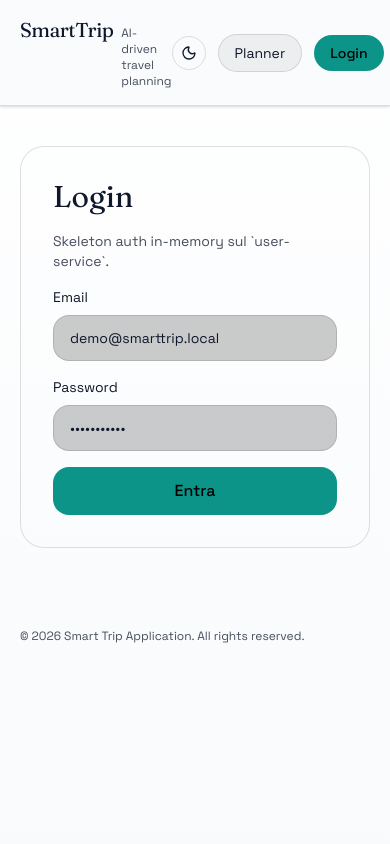
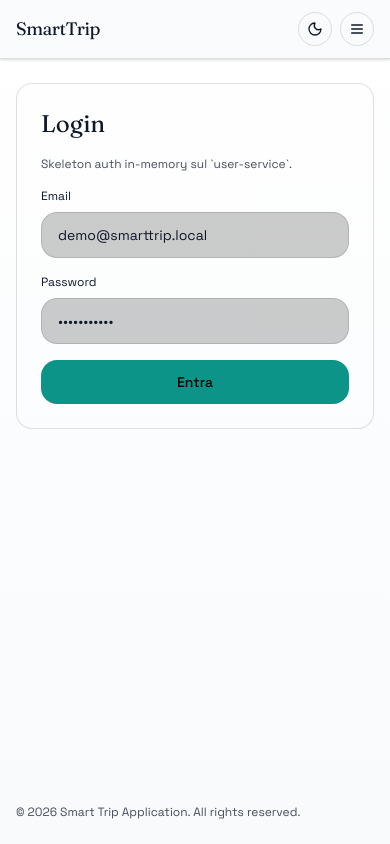
Before and after one commit to yuriisuprun/food-delivery-application, a React (Vite) app in the folder web/: page /login in a window 390 px wide. Built offline with nearby package versions, Linux system fonts and the light colour scheme; no server answers.

Commit message:
Make frontend mobile first

```diff
--- a/web/src/ui/layout/Header.tsx
+++ b/web/src/ui/layout/Header.tsx
@@ -1,6 +1,6 @@
-import React from "react";
+import React, { useState } from "react";
 import { Link } from "react-router";
-import { Moon, Sun } from "lucide-react";
+import { Moon, Sun, Menu, X } from "lucide-react";
 
 interface HeaderProps {
   token: string | null;
@@ -10,11 +10,13 @@ interface HeaderProps {
 }
 
 export default function Header({ token, theme, toggleTheme, onLogout }: HeaderProps) {
+  const [mobileMenuOpen, setMobileMenuOpen] = useState(false);
+
   const headerStyle = {
     backgroundColor:
       theme === "light"
-        ? "rgba(248, 250, 252, 0.8)" // Very light gray with high transparency
-        : "rgba(7, 10, 18, 0.75)",   // Dark theme background
+        ? "rgba(248, 250, 252, 0.8)"
+        : "rgba(7, 10, 18, 0.75)",
     boxShadow:
       theme === "light"
         ? "0 1px 3px rgba(0,0,0,0.1), 0 1px 2px rgba(0,0,0,0.06)"
@@ -26,17 +28,19 @@ export default function Header({ token, theme, toggleTheme, onLogout }: HeaderPr
       className="sticky top-0 z-20 border-b border-[color:var(--line)] backdrop-blur transition-all duration-300"
       style={headerStyle}
     >
-      <div className="mx-auto flex max-w-6xl items-center justify-between px-5 py-4">
-        <Link to="/" className="flex items-baseline gap-2">
-          <div className="brand text-xl tracking-tight">SmartTrip</div>
-          <div className="text-xs text-[color:var(--fg1)]">AI-driven travel planning</div>
+      <div className="mx-auto flex max-w-6xl items-center justify-between px-4 py-3 sm:px-5 sm:py-4">
+        {/* Logo */}
+        <Link to="/" className="flex flex-shrink-0 flex-col gap-0.5 sm:flex-row sm:items-baseline sm:gap-2">
+          <div className="brand text-lg sm:text-xl tracking-tight">SmartTrip</div>
+          <div className="hidden text-xs text-[color:var(--fg1)] sm:block">AI-driven travel planning</div>
         </Link>
 
-        <nav className="flex items-center gap-3 text-sm">
+        {/* Desktop Navigation */}
+        <nav className="hidden items-center gap-2 text-sm md:flex">
           <button
             type="button"
             onClick={toggleTheme}
-            className="rounded-full border border-[color:var(--line)] p-2 hover:bg-white/5 dark:hover:bg-white/5 light:hover:bg-black/5 transition-colors"
+            className="rounded-full border border-[color:var(--line)] p-2 hover:bg-white/5 transition-colors"
             aria-label={`Switch to ${theme === "light" ? "dark" : "light"} mode`}
           >
             {theme === "light" ? (
@@ -78,7 +82,80 @@ export default function Header({ token, theme, toggleTheme, onLogout }: HeaderPr
             </button>
           )}
         </nav>
+
+        {/* Mobile Menu Button */}
+        <div className="flex items-center gap-2 md:hidden">
+          <button
+            type="button"
+            onClick={toggleTheme}
+            className="rounded-full border border-[color:var(--line)] p-2 hover:bg-white/5 transition-colors"
+            aria-label={`Switch to ${theme === "light" ? "dark" : "light"} mode`}
+          >
+            {theme === "light" ? (
+              <Moon className="h-4 w-4" />
+            ) : (
+              <Sun className="h-4 w-4" />
+            )}
+          </button>
+          <button
+            type="button"
+            onClick={() => setMobileMenuOpen(!mobileMenuOpen)}
+            className="rounded-full border border-[color:var(--line)] p-2 hover:bg-white/5 transition-colors"
+            aria-label="Toggle menu"
+          >
+            {mobileMenuOpen ? (
+              <X className="h-4 w-4" />
+            ) : (
+              <Menu className="h-4 w-4" />
+            )}
+          </button>
+        </div>
       </div>
+
+      {/* Mobile Menu */}
+      {mobileMenuOpen && (
+        <div className="border-t border-[color:var(--line)] bg-inherit md:hidden">
+          <nav className="flex flex-col gap-2 px-4 py-3 text-sm">
+            <Link
+              to="/planner"
+              className="rounded-full border border-[color:var(--line)] px-4 py-2 transition-colors text-center"
+              style={{
+                backgroundColor: theme === 'light' ? 'rgba(0, 0, 0, 0.05)' : 'rgba(255, 255, 255, 0.05)',
+              }}
+              onClick={() => setMobileMenuOpen(false)}
+            >
+              Planner
+            </Link>
+            {!token ? (
+              <Link
+                to="/login"
+                className="rounded-full px-4 py-2 font-medium transition-opacity text-center"
+                style={{
+                  backgroundColor: 'var(--accent)',
+                  color: '#000',
+                }}
+                onClick={() => setMobileMenuOpen(false)}
+              >
+                Login
+              </Link>
+            ) : (
+              <button
+                type="button"
+                className="rounded-full border border-[color:var(--line)] px-4 py-2 transition-colors"
+                style={{
+                  backgroundColor: theme === 'light' ? 'rgba(0, 0, 0, 0.05)' : 'rgba(255, 255, 255, 0.05)',
+                }}
+                onClick={() => {
+                  onLogout();
+                  setMobileMenuOpen(false);
+                }}
+              >
+                Logout
+              </button>
+            )}
+          </nav>
+        </div>
+      )}
     </header>
   );
 }
--- a/web/src/ui/layout/RootLayout.tsx
+++ b/web/src/ui/layout/RootLayout.tsx
@@ -15,14 +15,14 @@ export function RootLayout() {
   };
 
   return (
-    <div className="min-h-screen">
+    <div className="min-h-screen flex flex-col">
       <Header token={token} theme={theme} toggleTheme={toggleTheme} onLogout={handleLogout} />
 
-      <main className="mx-auto max-w-6xl px-5 py-10">
+      <main className="flex-1 mx-auto w-full max-w-6xl px-4 py-6 sm:px-5 sm:py-10">
         <Outlet />
       </main>
 
-      <footer className="mx-auto max-w-6xl px-5 py-10 text-xs text-[color:var(--fg1)]">
+      <footer className="mx-auto w-full max-w-6xl px-4 py-6 sm:px-5 sm:py-10 text-xs text-[color:var(--fg1)]">
         © 2026 Smart Trip Application. All rights reserved.
       </footer>
     </div>
--- a/web/src/ui/pages/LoginPage.tsx
+++ b/web/src/ui/pages/LoginPage.tsx
@@ -10,32 +10,32 @@ export function LoginPage() {
   const [error, setError] = useState<string | null>(null);
 
   return (
-    <div className="mx-auto grid max-w-md gap-4 rounded-3xl border border-[color:var(--line)] bg-white/5 p-8">
-      <h1 className="brand text-3xl">Login</h1>
-      <p className="text-sm text-[color:var(--fg1)]">
+    <div className="mx-auto grid max-w-md gap-4 sm:gap-6 rounded-2xl sm:rounded-3xl border border-[color:var(--line)] bg-white/5 p-6 sm:p-8">
+      <h1 className="brand text-2xl sm:text-3xl">Login</h1>
+      <p className="text-xs sm:text-sm text-[color:var(--fg1)]">
         Skeleton auth in-memory sul `user-service`.
       </p>
 
       {error ? (
-        <div className="rounded-2xl border border-[color:var(--danger)]/40 bg-[color:var(--danger)]/10 px-4 py-3 text-sm">
+        <div className="rounded-2xl border border-[color:var(--danger)]/40 bg-[color:var(--danger)]/10 px-4 py-3 text-xs sm:text-sm">
           {error}
         </div>
       ) : null}
 
-      <label className="grid gap-2 text-sm">
+      <label className="grid gap-2 text-xs sm:text-sm">
         Email
         <input
-          className="rounded-2xl border border-[color:var(--line)] bg-black/20 px-4 py-3 outline-none focus:border-white/25"
+          className="rounded-2xl border border-[color:var(--line)] bg-black/20 px-4 py-3 outline-none focus:border-white/25 text-sm"
           value={email}
           onChange={(e) => setEmail(e.target.value)}
           autoComplete="email"
         />
       </label>
-      <label className="grid gap-2 text-sm">
+      <label className="grid gap-2 text-xs sm:text-sm">
         Password
         <input
           type="password"
-          className="rounded-2xl border border-[color:var(--line)] bg-black/20 px-4 py-3 outline-none focus:border-white/25"
+          className="rounded-2xl border border-[color:var(--line)] bg-black/20 px-4 py-3 outline-none focus:border-white/25 text-sm"
           value={password}
           onChange={(e) => setPassword(e.target.value)}
           autoComplete="current-password"
@@ -45,7 +45,7 @@ export function LoginPage() {
       <div className="grid gap-2">
         <button
           type="button"
-          className="rounded-2xl bg-[color:var(--accent)] px-5 py-3 font-medium text-black hover:brightness-95"
+          className="rounded-2xl bg-[color:var(--accent)] px-5 py-3 font-medium text-black hover:brightness-95 text-sm sm:text-base"
           onClick={async () => {
             setError(null);
             try {
--- a/web/src/ui/pages/PlannerPage.tsx
+++ b/web/src/ui/pages/PlannerPage.tsx
@@ -10,18 +10,18 @@ export function PlannerPage() {
   const [trips, setTrips] = useState<Array<{ id: string; destination: string; days: number; budgetEur: number; itineraryMarkdown: string | null }>>([]);
 
   return (
-    <div className="grid gap-6">
+    <div className="grid gap-4 sm:gap-6">
       <div className="grid gap-2">
-        <h1 className="brand text-3xl">Planner</h1>
-        <p className="text-sm text-[color:var(--fg1)]">
+        <h1 className="brand text-2xl sm:text-3xl">Planner</h1>
+        <p className="text-xs sm:text-sm text-[color:var(--fg1)]">
           Call to `trip-service` that forwards the request to `ai-service` and saves the trip on Postgres.
         </p>
       </div>
 
-      <div className="grid gap-4 rounded-3xl border border-[color:var(--line)] bg-white/5 p-6 md:grid-cols-3">
+      <div className="grid gap-4 rounded-2xl sm:rounded-3xl border border-[color:var(--line)] bg-white/5 p-6 sm:p-6 grid-cols-1 sm:grid-cols-2 lg:grid-cols-3">
         <Field label="Destination">
           <input
-            className="w-full rounded-2xl border border-[color:var(--line)] bg-black/20 px-4 py-3 outline-none focus:border-white/25"
+            className="w-full rounded-2xl border border-[color:var(--line)] bg-black/20 px-4 py-3 outline-none focus:border-white/25 text-sm"
             value={destination}
             onChange={(e) => setDestination(e.target.value)}
           />
@@ -30,7 +30,7 @@ export function PlannerPage() {
           <input
             type="number"
             min={1}
-            className="w-full rounded-2xl border border-[color:var(--line)] bg-black/20 px-4 py-3 outline-none focus:border-white/25"
+            className="w-full rounded-2xl border border-[color:var(--line)] bg-black/20 px-4 py-3 outline-none focus:border-white/25 text-sm"
             value={days}
             onChange={(e) => setDays(Number(e.target.value))}
           />
@@ -39,15 +39,15 @@ export function PlannerPage() {
           <input
             type="number"
             min={0}
-            className="w-full rounded-2xl border border-[color:var(--line)] bg-black/20 px-4 py-3 outline-none focus:border-white/25"
+            className="w-full rounded-2xl border border-[color:var(--line)] bg-black/20 px-4 py-3 outline-none focus:border-white/25 text-sm"
             value={budgetEur}
             onChange={(e) => setBudgetEur(Number(e.target.value))}
           />
         </Field>
-        <div className="md:col-span-3">
+        <div className="col-span-1 sm:col-span-2 lg:col-span-3 flex flex-col sm:flex-row gap-2">
           <button
             type="button"
-            className="rounded-2xl bg-[color:var(--accent2)] px-5 py-3 font-medium text-black hover:brightness-95"
+            className="rounded-2xl bg-[color:var(--accent2)] px-5 py-3 font-medium text-black hover:brightness-95 text-sm sm:text-base"
             onClick={async () => {
               setError(null);
               setMarkdown("");
@@ -73,7 +73,7 @@ export function PlannerPage() {
           </button>
           <button
             type="button"
-            className="ml-3 rounded-2xl border border-[color:var(--line)] px-5 py-3 hover:bg-white/5"
+            className="rounded-2xl border border-[color:var(--line)] px-5 py-3 hover:bg-white/5 text-sm sm:text-base"
             onClick={async () => {
               setError(null);
               try {
@@ -90,27 +90,27 @@ export function PlannerPage() {
       </div>
 
       {error ? (
-        <div className="rounded-3xl border border-[color:var(--danger)]/40 bg-[color:var(--danger)]/10 p-6 text-sm">
+        <div className="rounded-2xl sm:rounded-3xl border border-[color:var(--danger)]/40 bg-[color:var(--danger)]/10 p-4 sm:p-6 text-xs sm:text-sm">
           {error}
         </div>
       ) : null}
 
-      <div className="rounded-3xl border border-[color:var(--line)] bg-black/20 p-6">
+      <div className="rounded-2xl sm:rounded-3xl border border-[color:var(--line)] bg-black/20 p-4 sm:p-6">
         <div className="mb-3 text-xs text-[color:var(--fg1)]">Response (raw markdown):</div>
-        <pre className="whitespace-pre-wrap text-sm leading-relaxed">{markdown || "..."}</pre>
+        <pre className="whitespace-pre-wrap text-xs sm:text-sm leading-relaxed overflow-x-auto">{markdown || "..."}</pre>
       </div>
 
-      <div className="rounded-3xl border border-[color:var(--line)] bg-white/5 p-6">
+      <div className="rounded-2xl sm:rounded-3xl border border-[color:var(--line)] bg-white/5 p-4 sm:p-6">
         <div className="mb-3 text-xs text-[color:var(--fg1)]">My trips (demo):</div>
         {trips.length === 0 ? (
-          <div className="text-sm text-[color:var(--fg1)]">No trips yet.</div>
+          <div className="text-xs sm:text-sm text-[color:var(--fg1)]">No trips yet.</div>
         ) : (
           <div className="grid gap-2">
             {trips.map((t) => (
               <div key={t.id} className="rounded-2xl border border-[color:var(--line)] bg-black/20 px-4 py-3">
-                <div className="flex flex-wrap items-baseline justify-between gap-2">
-                  <div className="brand text-lg">{t.destination}</div>
-                  <div className="text-xs text-[color:var(--fg1)]">
+                <div className="flex flex-col sm:flex-row gap-2 sm:items-baseline sm:justify-between">
+                  <div className="brand text-base sm:text-lg">{t.destination}</div>
+                  <div className="text-xs text-[color:var(--fg1)] whitespace-nowrap">
                     {t.days} days, {t.budgetEur} EUR
                   </div>
                 </div>
@@ -125,7 +125,7 @@ export function PlannerPage() {
 
 function Field(props: { label: string; children: React.ReactNode }) {
   return (
-    <label className="grid gap-2 text-sm">
+    <label className="grid gap-2 text-xs sm:text-sm">
       <div className="text-[color:var(--fg1)]">{props.label}</div>
       {props.children}
     </label>
--- a/web/src/ui/styles.css
+++ b/web/src/ui/styles.css
@@ -29,6 +29,10 @@ html.dark {
 html,
 body {
   height: 100%;
+  width: 100%;
+  -webkit-touch-callout: none;
+  -webkit-user-select: none;
+  user-select: none;
 }
 
 body {
@@ -37,6 +41,13 @@ body {
   color: var(--fg0);
   background: linear-gradient(180deg, var(--bg0), var(--bg1));
   transition: background-color 0.3s ease, color 0.3s ease;
+  overflow-x: hidden;
+}
+
+@media (max-width: 640px) {
+  body {
+    font-size: 16px;
+  }
 }
 
 html.dark body {
--- a/web/tailwind.config.ts
+++ b/web/tailwind.config.ts
@@ -6,4 +6,17 @@ export default {
     './index.html',
     './src/**/*.{js,ts,jsx,tsx}',
   ],
+  theme: {
+    extend: {
+      spacing: {
+        'safe-top': 'env(safe-area-inset-top)',
+        'safe-bottom': 'env(safe-area-inset-bottom)',
+        'safe-left': 'env(safe-area-inset-left)',
+        'safe-right': 'env(safe-area-inset-right)',
+      },
+      screens: {
+        'xs': '360px',
+      },
+    },
+  },
 } satisfies Config;
--- a/web/tsconfig.json
+++ b/web/tsconfig.json
@@ -3,12 +3,12 @@
     "target": "ES2022",
     "lib": ["ES2022", "DOM", "DOM.Iterable"],
     "module": "ESNext",
-    "moduleResolution": "Bundler",
+    "moduleResolution": "bundler",
     "jsx": "react",
     "strict": true,
     "skipLibCheck": true,
     "noEmit": true,
     "types": ["vite/client"]
   },
-  "include": ["src"]
+  "include": ["src", "tailwind.config.ts"]
 }
```
Also changed, not shown: web/src/ui/pages/HomePage.tsx (+12 -12 lines).
